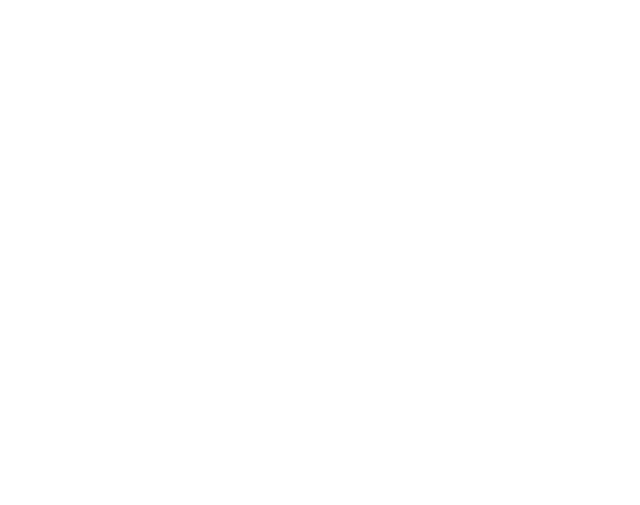
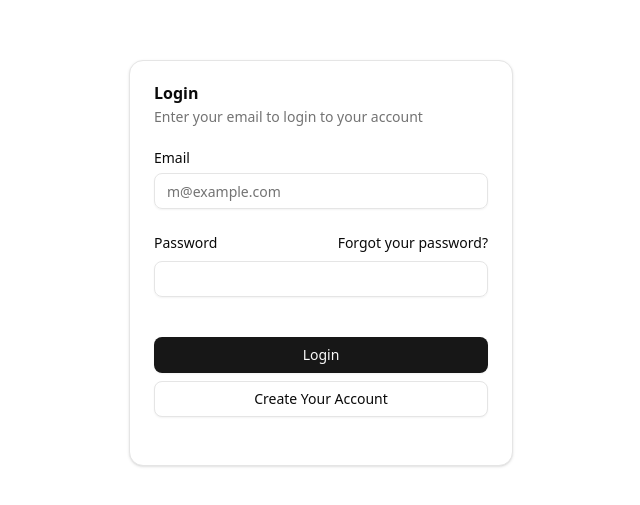
Before and after one commit to Vikas171112/ASsignment-1-IstudioFullStack, a React (Vite) app in the folder frontend/: page / in a window 1280 px wide. Before the commit this address had no page. Shown: the part 137-642 px from the top of the page, without its empty margins (319-959 px from the left). Built offline with nearby package versions, Linux system fonts and the light colour scheme.

Commit message:
Added route /

```diff
--- a/frontend/src/AppRoutes.jsx
+++ b/frontend/src/AppRoutes.jsx
@@ -11,6 +11,7 @@
 function AppRoutes() {
   return (
     <Routes>
+      <Route path="/" element={<LoginPageContainer />} />
       <Route path="/login" element={<LoginPageContainer />} />
       <Route path="/signup" element={<SignupPageConatiner />} />
       <Route
```
